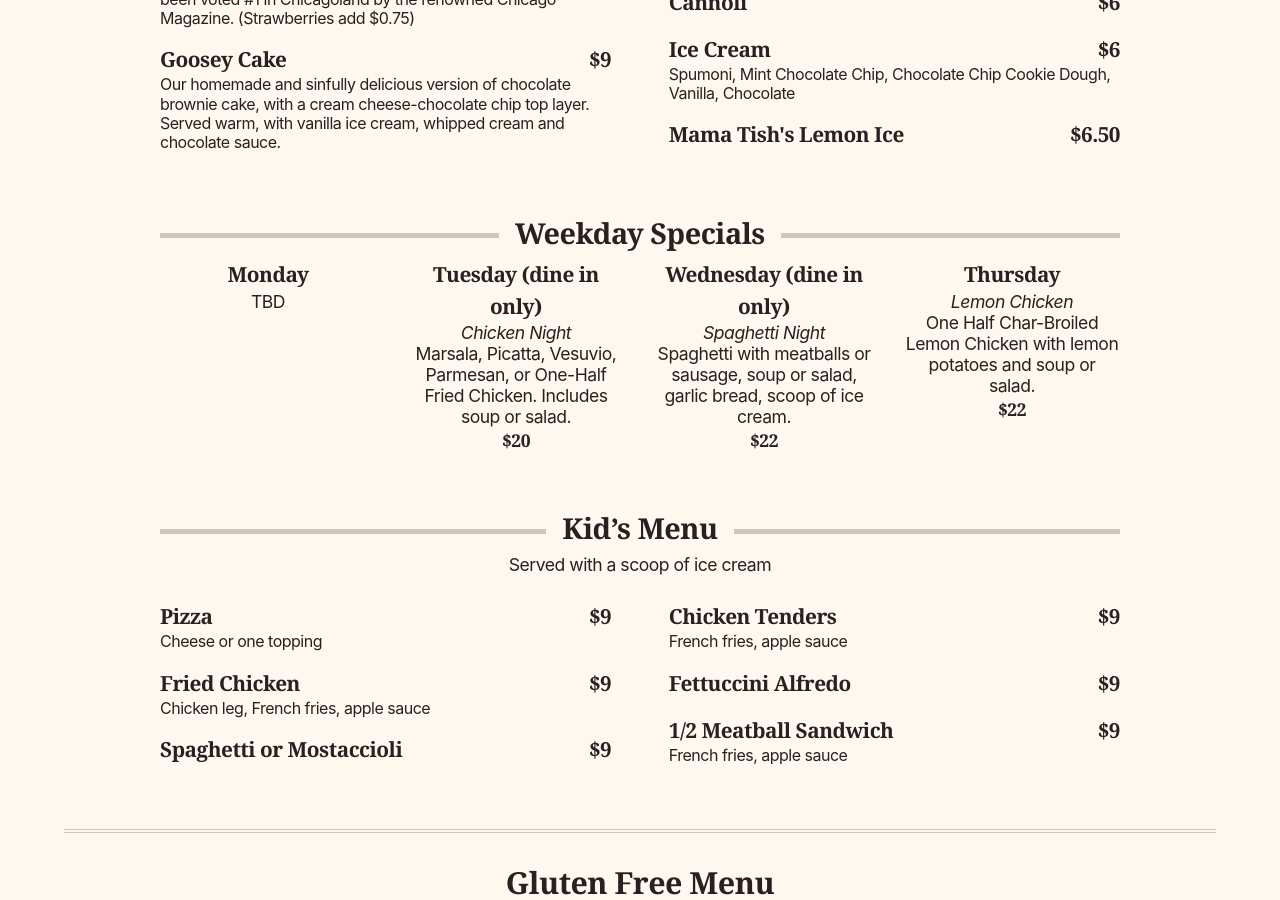
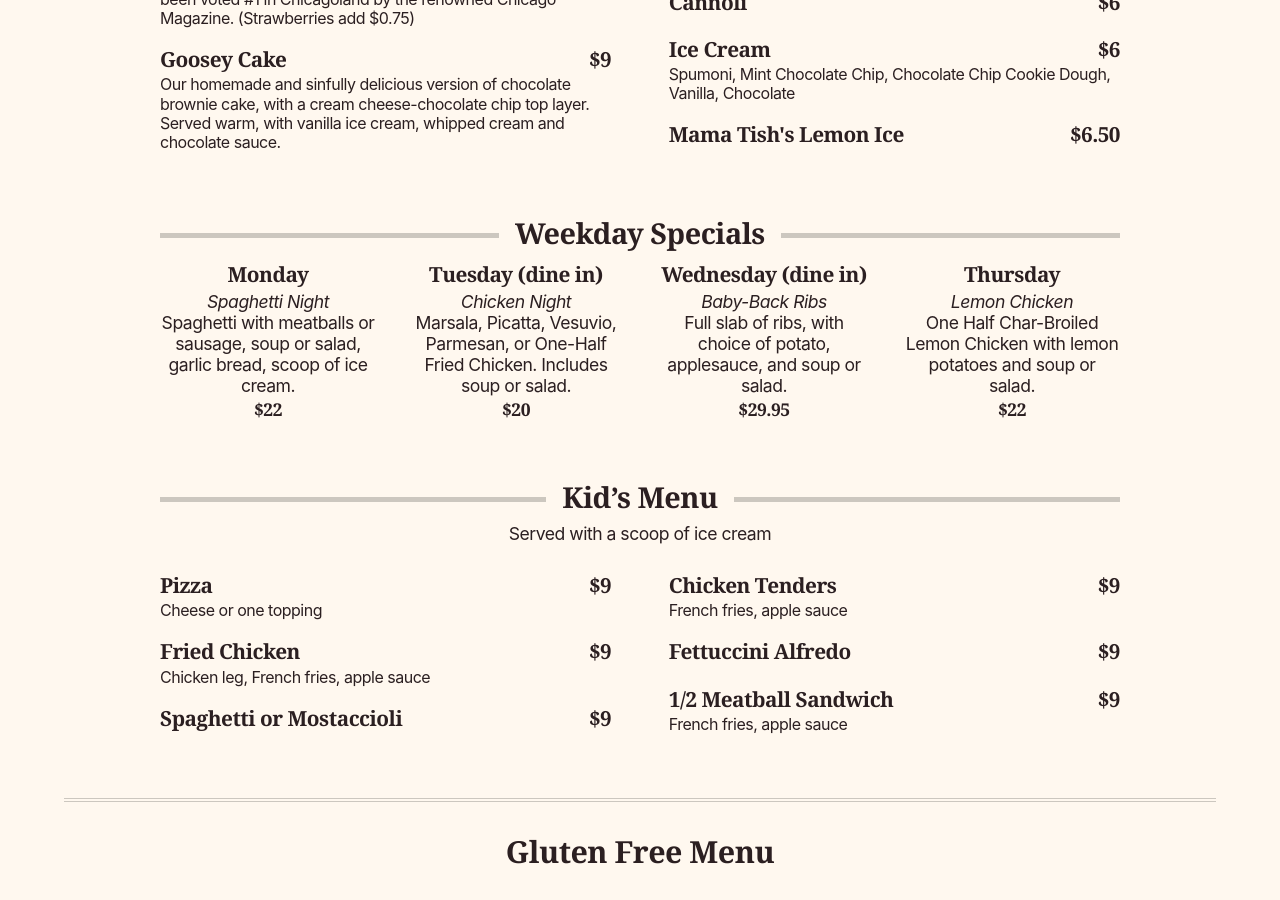
Before and after one commit to traversos/traversos.github.io, a Jekyll site: the page built from menu/index.html, in a window 1280 px wide and 900 px high, scrolled down 4943 px. Built offline with Jekyll 4.4.1, drawn with Linux system fonts in a browser that asks for light colours; nearby versions of some CDN libraries; some of the changed text lies outside the part shown.

Commit message:
Specials

```diff
--- a/menu/index.html
+++ b/menu/index.html
@@ -10,7 +10,7 @@ layout: home
         <a href="/assets/files/traversos_dinner_menu.pdf" class="pdf">Dinner Menu</a> •
         <a href="/assets/files/traversos_carryout_delivery_menu.pdf" class="pdf">Carryout & Delivery</a>
       </p>
-      <p class="centered flush"><a href="#appetizers">Appetizers</a> • <a href="#soups">Soups &amp; Salads</a> • <a href="#sandwiches">Sandwiches</a> • <a href="#weekly">Weekly Specials</a> • <a href="#specialties">Specialties</a> •
+      <p class="centered flush"><a href="#appetizers">Appetizers</a> • <a href="#soups">Soups &amp; Salads</a> • <a href="#sandwiches">Sandwiches</a> • <a href="#weekly">Weekday Specials</a> • <a href="#specialties">Specialties</a> •
       <span class="wrap-on-desktop"><a href="#pasta">Pastas</a> • <a href="#entrees">Entrees</a> • <a href="#pizza">Pizza</a> • <a href="#desserts">Desserts</a> • <a href="/menu/beverages">Beverages</a> • <a href="#kids">Kid’s Menu</a> • <a href="#gf">Gluten-Free</a></span></p>
     </div>
   </header>
@@ -370,21 +370,23 @@ layout: home
       <div class="menu__4up">
         <div class="menu__4up-column">
           <h4>Monday</h4>
-          <p class="sans flush--bottom">TBD</p>
+          <p class="sans flush--bottom"><em>Spaghetti Night</em></p>
+          <p class="small sans flush--bottom">Spaghetti with meatballs or sausage, soup or salad, garlic bread, scoop of ice
+            cream.</p>
+          <p class="menu__item-price">$22</p>
         </div>
         <div class="menu__4up-column">
-          <h4>Tuesday (dine in only)</h4>
+          <h4>Tuesday (dine in)</h4>
           <p class="sans flush--bottom"><em>Chicken Night</em></p>
           <p class="small sans flush--bottom">Marsala, Picatta, Vesuvio, Parmesan, or One-Half Fried Chicken. Includes soup
             or salad.</p>
           <p class="menu__item-price">$20</p>
         </div>
         <div class="menu__4up-column">
-          <h4>Wednesday (dine in only)</h4>
-          <p class="sans flush--bottom"><em>Spaghetti Night</em></p>
-          <p class="small sans flush--bottom">Spaghetti with meatballs or sausage, soup or salad, garlic bread, scoop of ice
-            cream.</p>
-          <p class="menu__item-price">$22</p>
+          <h4>Wednesday (dine in)</h4>
+          <p class="sans flush--bottom"><em>Baby-Back Ribs</em></p>
+          <p class="small sans flush--bottom">Full slab of ribs, with choice of potato, applesauce, and soup or salad.</p>
+          <p class="menu__item-price">$29.95</p>
         </div>
         <div class="menu__4up-column">
           <h4>Thursday</h4>
```
